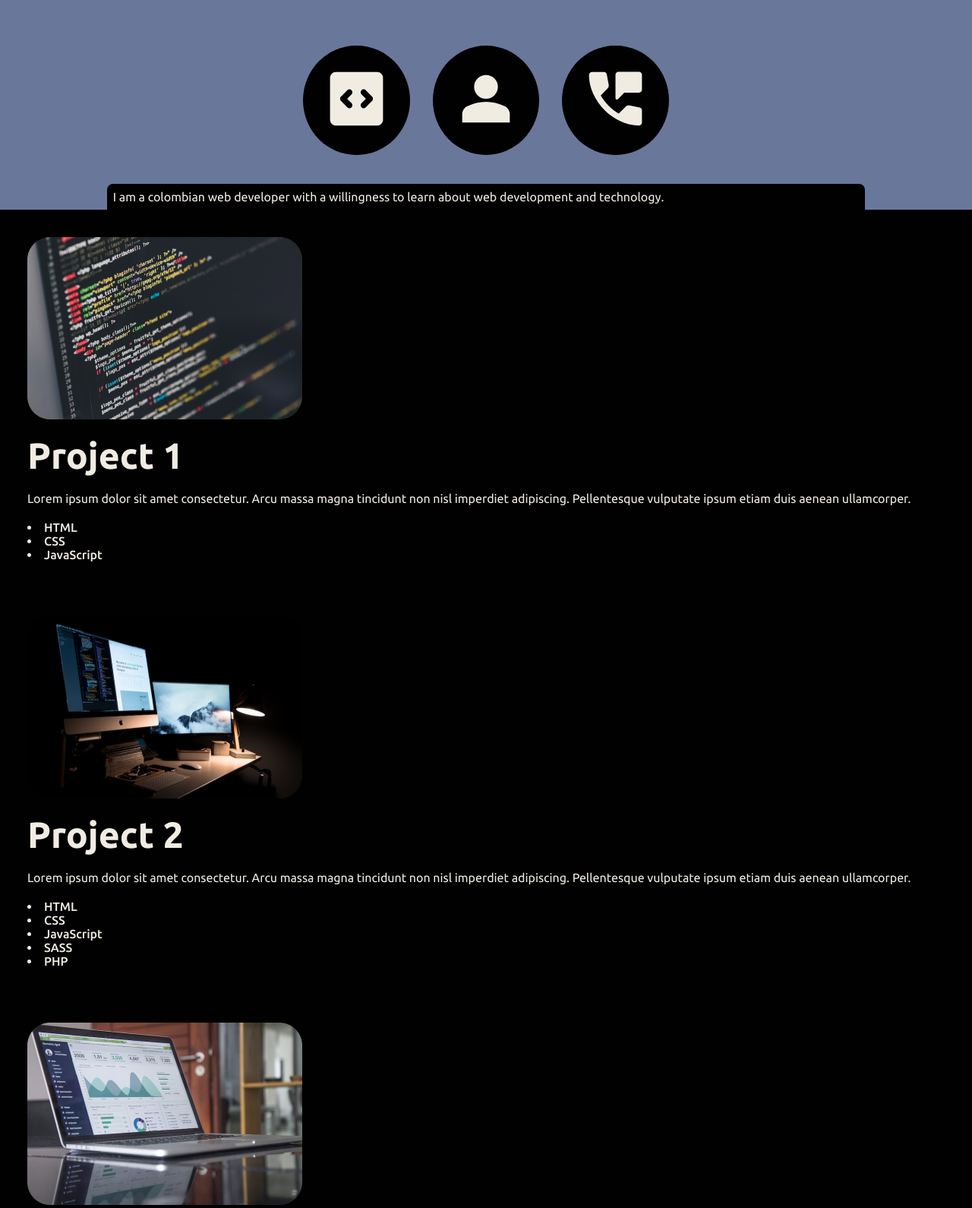
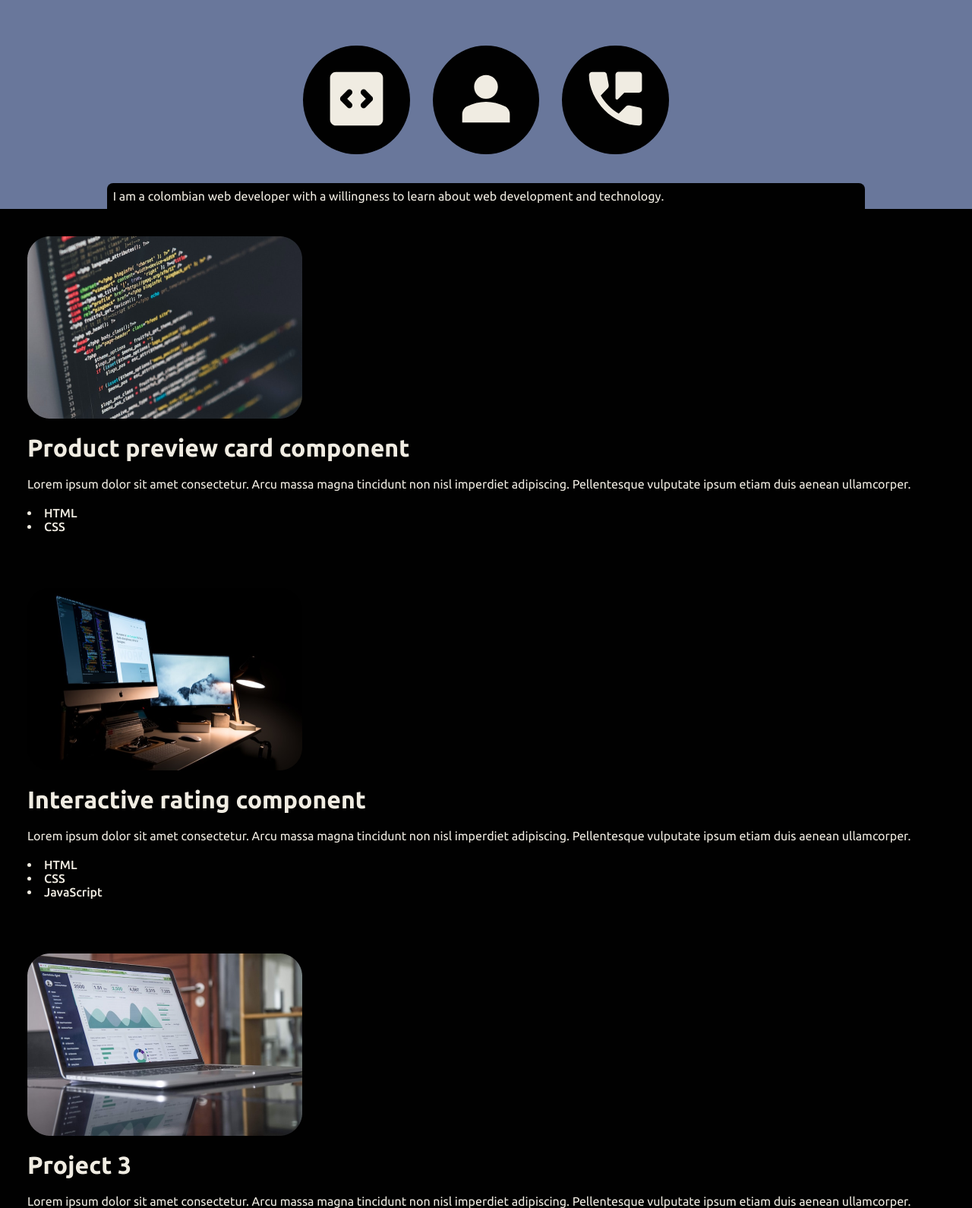
Before and after one commit to stibojeda/stibojeda.github.io, a plain HTML site: page index.html in a window 1280 px wide. Shown: the part 301-1891 px from the top of the page at 76% size. Drawn offline with Linux system fonts and the light colour scheme.

Commit message:
I updated the html and css. I made changes in heading, shadows in text and buttons.

```diff
--- a/index.html
+++ b/index.html
@@ -12,21 +12,21 @@
 </head>
 <body>
   <!-- First section: introduction section about Stiven Ojeda. -->
-  <section class="introduction">
+  <section class="introduction" id="introduction" >
     <header class="introduction__heading">
       <h1>Stiven<br>Ojeda</h1>
       <h3>Frontend Web Developer</h3>
     </header>
     <div class="introduction__navigation">
-      <button class="introduction__button">
+      <a href="#creations" class="introduction__button">
         <img src="images/icons/code-icon.svg" alt="HTML code tag icon.">
-      </button>
-      <button class="introduction__button">
+      </a>
+      <a href="#stiven" class="introduction__button">
         <img src="images/icons/person-icon.svg" alt="Person icon.">
-      </button>
-      <button class="introduction__button">
+      </a>
+      <a href="#contact" class="introduction__button">
         <img src="images/icons/phone-icon.svg" alt="Phone icon.">
-      </button>
+      </a>
     </div>
     <p class="introduction__description" id="text_description">
       I am a colombian web developer with a willingness to learn about web development and technology.
@@ -34,10 +34,20 @@
   </section>
 
   <!-- Second section: portfolio and gallery of projects. -->
-  <div class="creations">
+  <div class="creations" id="creations" >
     <section class="creations__project">
       <img src="images/imagesProject1.png" alt="Image of the project 1.">
-      <h2>Project 1</h2>
+      <h2><a href="https://stibojeda.github.io/product-preview-card-component/" target="_blank">Product preview card component</a></h2>
+      <p>Lorem ipsum dolor sit amet consectetur. Arcu massa magna tincidunt non nisl imperdiet adipiscing. Pellentesque vulputate ipsum etiam duis aenean ullamcorper.</p>
+      <ul>
+        <li>HTML</li>
+        <li>CSS</li>
+      </ul>
+    </section>
+
+    <section class="creations__project">
+      <img src="images/imagesProject2.png" alt="Image of the project 2.">
+      <h2><a href="https://stibojeda.github.io/interactive-rating-component/" target="_blank">Interactive rating component</a> </h2>
       <p>Lorem ipsum dolor sit amet consectetur. Arcu massa magna tincidunt non nisl imperdiet adipiscing. Pellentesque vulputate ipsum etiam duis aenean ullamcorper.</p>
       <ul>
         <li>HTML</li>
@@ -47,21 +57,8 @@
     </section>
 
     <section class="creations__project">
-      <img src="images/imagesProject2.png" alt="Image of the project 2.">
-      <h2>Project 2</h2>
-      <p>Lorem ipsum dolor sit amet consectetur. Arcu massa magna tincidunt non nisl imperdiet adipiscing. Pellentesque vulputate ipsum etiam duis aenean ullamcorper.</p>
-      <ul>
-        <li>HTML</li>
-        <li>CSS</li>
-        <li>JavaScript</li>
-        <li>SASS</li>
-        <li>PHP</li>
-      </ul>
-    </section>
-
-    <section class="creations__project">
       <img src="images/imagesProject3.png" alt="Image of the project 3.">
-      <h2>Project 3</h2>
+      <h2><a href="#" target="_blank">Project 3</a></h2>
       <p>Lorem ipsum dolor sit amet consectetur. Arcu massa magna tincidunt non nisl imperdiet adipiscing. Pellentesque vulputate ipsum etiam duis aenean ullamcorper.</p>
       <ul>
         <li>HTML</li>
@@ -74,7 +71,7 @@
   </div>
 
   <!-- Third section: about me section; personal information about Stiven. -->
-  <section class="stiven">
+  <section class="stiven" id="stiven" >
     <h2>Stiven Ojeda</h2>
     <img src="images/child.png" alt="Child image.">
     <img src="images/books.png" alt="Books image.">
@@ -82,7 +79,7 @@
   </section>
 
   <!-- Fourth section: contact information and social networks. -->
-  <section class="contact">
+  <section class="contact" id="contact" >
     <h2>Contact Me</h2>
     <div class="contact__information">
       <h4>Social Networks</h4>
--- a/styles.css
+++ b/styles.css
@@ -3,6 +3,10 @@
   padding: 0;
   font-size: 16px;
   box-sizing: border-box;
+}
+
+html {
+  scroll-behavior: smooth;
 }
 
 body {
@@ -31,13 +35,15 @@ body {
 .introduction__heading h1 {
   font-size: 5rem;
   font-weight: 700;
-  color: #010101;
+  color: rgba(1, 1, 1, 0.9);
+  text-shadow: 0.2rem 0.2rem 5px rgba(240, 236, 226, 0.7);
 }
 
 .introduction__heading h3 {
   font-size: 1.5rem;
   font-weight: 500;
   color: #F0ECE2;
+  text-shadow: 0.2rem 0.2rem 5px rgba(1, 1, 1, 0.6);
 }
 
 .introduction__navigation {
@@ -55,6 +61,10 @@ body {
   border-style: none;
   border-radius: 50%;
   background-color: #010101;
+}
+
+.introduction__button:hover {
+  background-color: #ACDBDF;
 }
 
 .introduction__button img {
@@ -99,9 +109,19 @@ body {
   max-width: 362px;
 }
 
-.creations__project h2 {
-  font-size: 48px;
+.creations__project a {
+  font-size: 2rem;
   font-weight: 700;
+  text-decoration: none;
+  color: #F0ECE2;
+}
+
+.creations__project a:hover {
+  color: #ACDBDF;
+}
+
+.creations__project a:focus {
+  color: #ACDBDF;
 }
 
 .creations__project p {
@@ -129,6 +149,11 @@ body {
   font-weight: 700;
   color: #010101;
   text-decoration: none;
+  text-shadow: 0.1rem 0.1rem 5px rgba(240, 236, 226, 0.7);
+}
+
+.creations__all a:hover {
+  color: #ACDBDF;
 }
 
 /* Third section */
```
